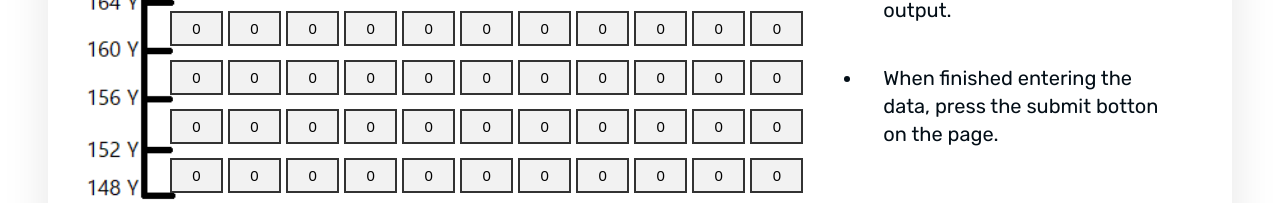
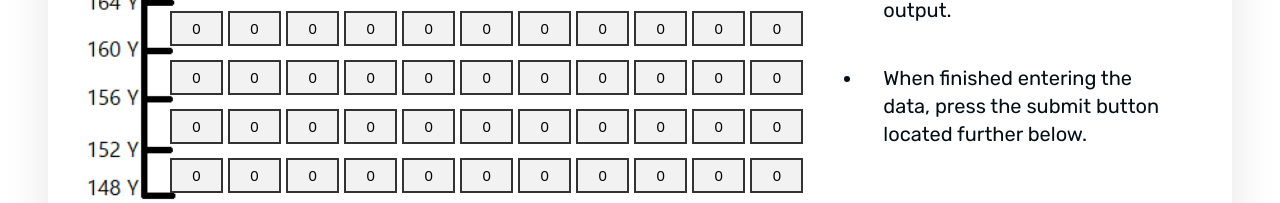
Before and after one commit to AndersB3333/golf-simulation, a website: page views/simulation.html in a window 1280 px wide. Shown: the part 708-911 px from the top of the page. Drawn offline with nearby package versions, Linux system fonts and the light colour scheme.

Commit message:
Added some text for better ux

```diff
--- a/views/simulation.html
+++ b/views/simulation.html
@@ -70,7 +70,7 @@
                                 <li>Click on a box to increase the frequency and to decrease a shot, right click that
                                     specific box. At least 10 shots needs to be entered to give a valid output.</li>
                                 <li>
-                                    When finished entering the data, press the submit botton on the page.
+                                    When finished entering the data, press the submit button located further below.
                                 </li>
                             </ul>
                         </div>
```
